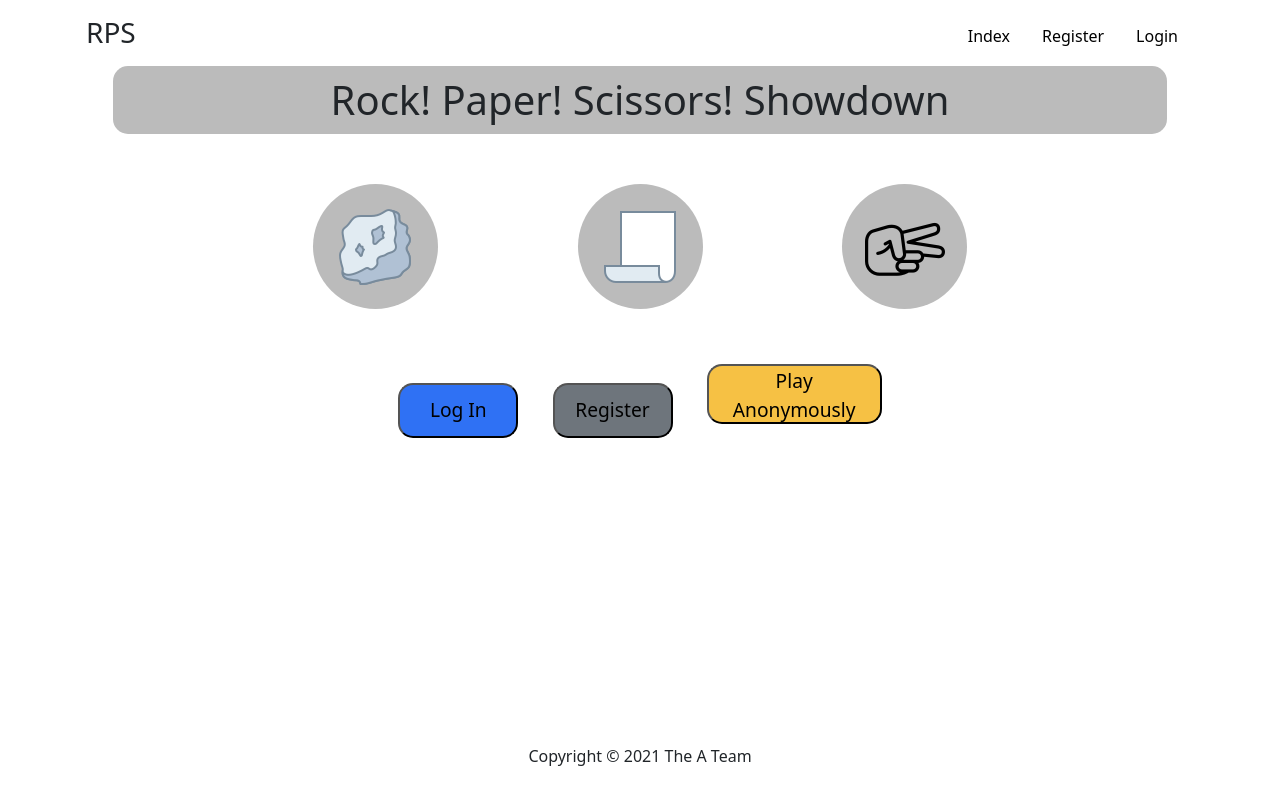
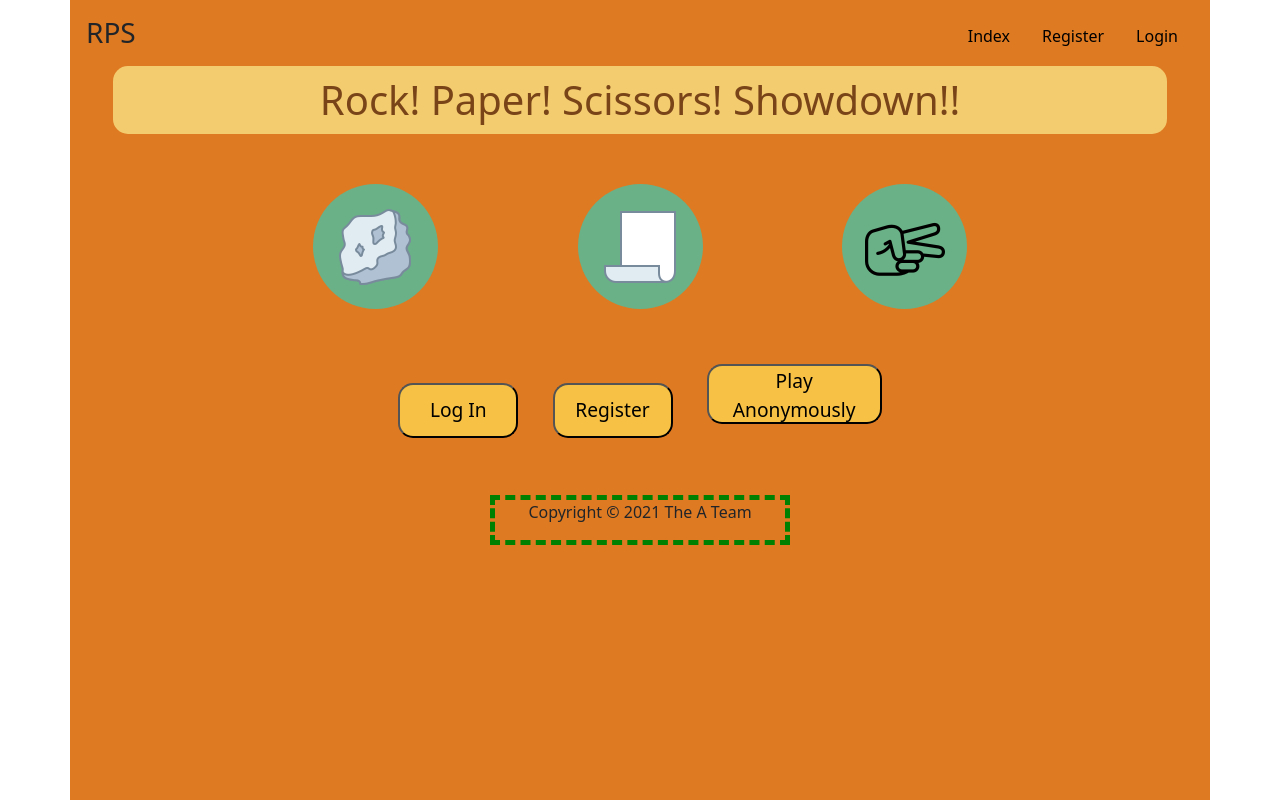
Before and after one commit to calvh/mlh-final-project, a Flask app: page / in a window 1280 px wide. Run offline with Flask 2, Linux system fonts and the light colour scheme.

Commit message:
Add colors to landing page

```diff
--- a/flask/app/static/styles/index.css
+++ b/flask/app/static/styles/index.css
@@ -1,11 +1,24 @@
-h1{
-    background-color: #bbb;
+h1 {
+  background-color: #f4cc70;
+  color: #794518;
   padding: 10px;
   border-radius: 15px;
   margin: 25px 15px;
 }
 
-.flex-container{
+.container {
+  background-color: #de7a22;
+}
+
+.mt-auto {
+  text-align: center;
+  border: 5px solid green;
+  border-style: dashed;
+  width: 300px;
+  height: 50px;
+  margin: auto;
+}
+.flex-container {
   display: flex;
   justify-content: space-evenly;
   margin: 50px 75px;
@@ -14,42 +27,42 @@ h1{
 .circle-dot {
   height: 125px;
   width: 125px;
-    background-color: #bbb;
+  background-color: #6ab187;
   border-radius: 50%;
   display: inline-block;
 }
 
-.circle-dot img{
+.circle-dot img {
   margin-top: 23px;
 }
 
-.login-signup{
+.login-signup {
   flex-direction: column;
 }
 
-.login-signup button{
+.login-signup button {
   margin: 5px 15px;
   text-decoration: none;
   border-radius: 15px;
 }
 
-.login-btn{
-    background-color: #2f71f4;
+.login-btn {
+  background-color: #f6c144;
   text-decoration: none;
   height: 55px;
   width: 120px;
   font-size: larger;
 }
 
-.register-btn{
-    background-color: #6e757c;
+.register-btn {
+  background-color: #f6c144;
   text-decoration: none;
   height: 55px;
   width: 120px;
   font-size: larger;
 }
 
-.play-anon-btn{
+.play-anon-btn {
   background-color: #f6c144;
   text-decoration: none;
   height: 60px;
--- a/flask/app/templates/index.html
+++ b/flask/app/templates/index.html
@@ -3,7 +3,7 @@
 {% block title %} Index {% endblock %}
 {% block content %}
 <div class="container">
-    <h1>Rock! Paper! Scissors! Showdown </h1>
+    <h1>Rock! Paper! Scissors! Showdown!! </h1>
     <div class="flex-container">
         <span class="circle-dot">
             <img src="./static/img/icons8-rock-80.png"></img>
```
Lines whose indentation alone changed are shown as unchanged.
